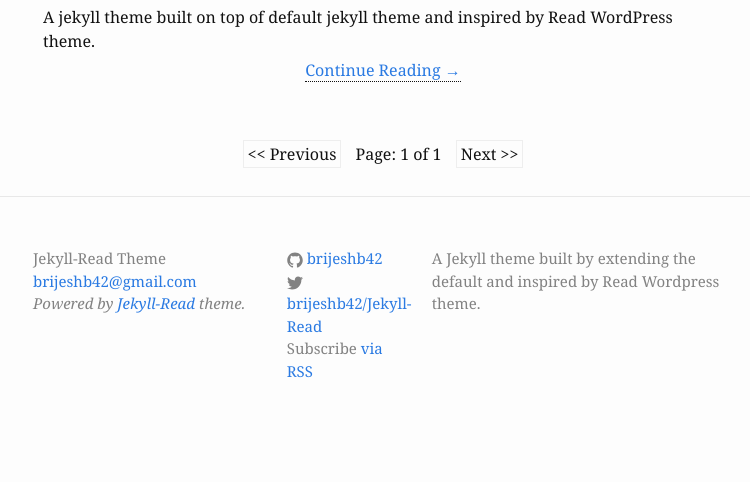
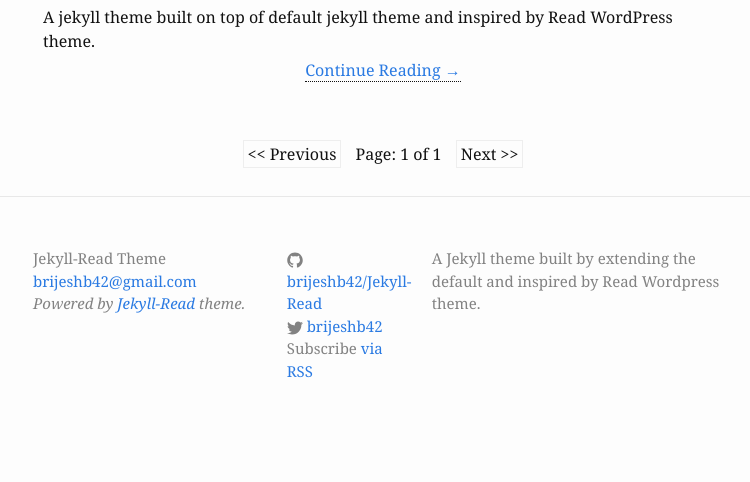
Before and after one commit to brijeshb42/Jekyll-Read, a Jekyll site: the page built from index.html, in a window 1280 px wide. Shown: the part 638-1120 px from the top of the page, without its empty margins (257-1007 px from the left). Built offline with Jekyll 4.4.1, drawn with Linux system fonts in a browser that asks for light colours; some web fonts are replaced; the list of posts is cut into pages by our own code.

Commit message:
fixed urls

```diff
--- a/_config.yml
+++ b/_config.yml
@@ -13,8 +13,8 @@ description: > # this means to ignore newlines until "baseurl:"
   A Jekyll theme built by extending the default and inspired by Read Wordpress theme.
 url: "http://bitwiser.in/Jekyll-Read" # the base hostname & protocol for your site
 baseurl: "" # the subpath of your site, e.g. /blog
-twitter_username: brijeshb42/Jekyll-Read
-github_username:  brijeshb42
+twitter_username: brijeshb42
+github_username:  brijeshb42/Jekyll-Read
 sass:
   style: compressed
 
--- a/_includes/footer.html
+++ b/_includes/footer.html
@@ -21,7 +21,7 @@
             {% include icon-twitter.html username=site.twitter_username %}
           </li>
           {% endif %}
-          <li>Subscribe <a href="{{ "/feed.xml" | prepend: site.baseurl }}">via RSS</a></li>
+          <li>Subscribe <a href="{{ "/feed.xml" | prepend: site.baseurl | prepend: site.url }}">via RSS</a></li>
         </ul>
       </div>
       <div class="footer-col footer-col-3">
```
